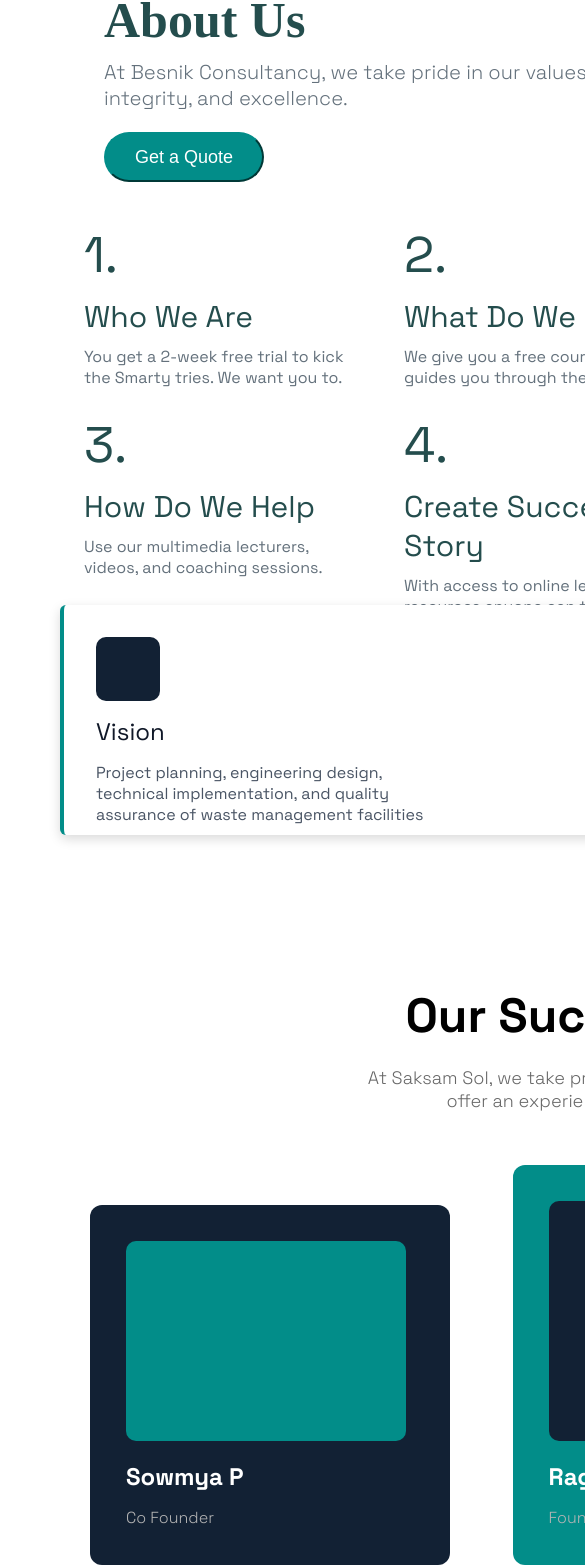
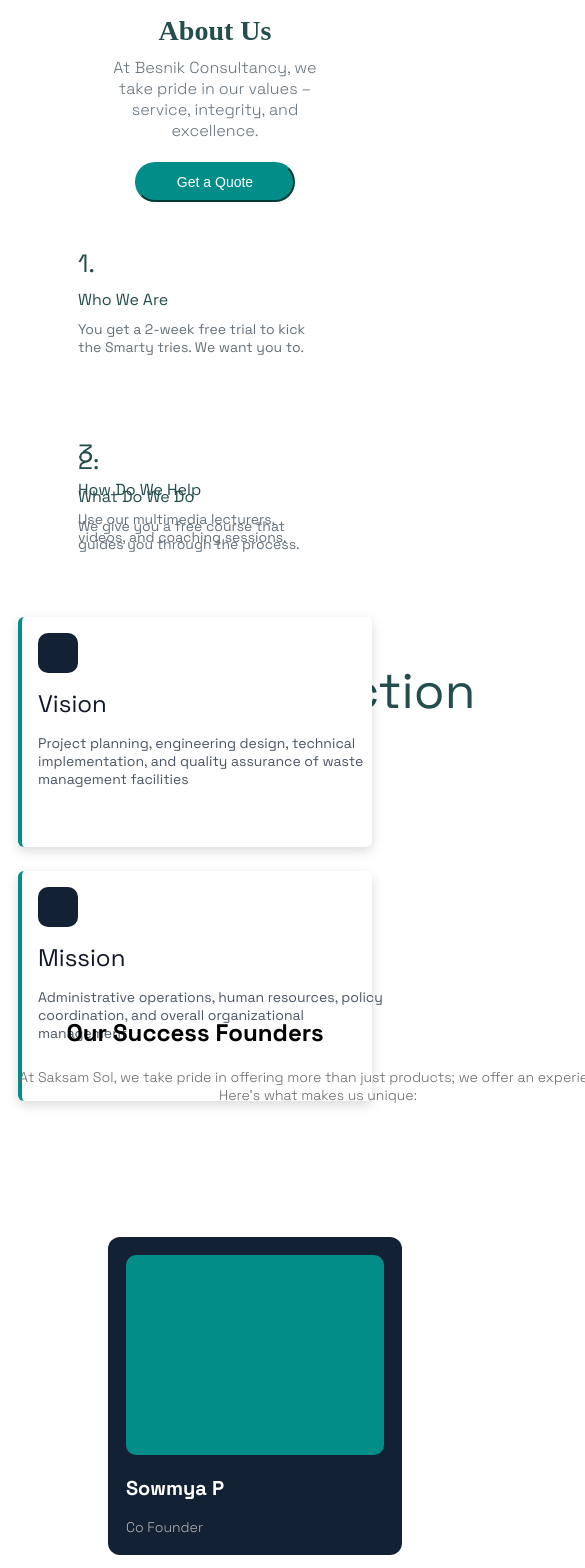
Before and after one commit to sandeeptridizi/saksam-sol, a React (Vite) app: page /about-us in a window 390 px wide. Shown: the part 155-1723 px from the top of the page, 585 px wide, since content can reach past the window. Built offline with nearby package versions, Linux system fonts and the light colour scheme; a web font is replaced by a local one.

Commit message:
made changes in about page

```diff
--- a/src/components/Footer/Footer.css
+++ b/src/components/Footer/Footer.css
@@ -198,6 +198,7 @@
     width: 100%;
     display: flex;
     flex-direction: column;
+    overflow: hidden;
   }
 
   .footer-section-one-container {
--- a/src/components/Navbar/Navbar.jsx
+++ b/src/components/Navbar/Navbar.jsx
@@ -58,19 +58,19 @@
       </div>
       {isHamburgerOpen && (
         <ul className='nav-mobile-links-container'>
-          <NavLink to='/'>
+          <NavLink to='/' onClick={() => setIsHamburgerOpen(false)}>
             <li>Home</li>
           </NavLink>
-          <NavLink to='about-us'>
+          <NavLink to='about-us' onClick={() => setIsHamburgerOpen(false)}>
             <li>About Us</li>
           </NavLink>
-          <NavLink to='services'>
+          <NavLink to='services' onClick={() => setIsHamburgerOpen(false)}>
             <li className='services-link'>Services</li>
           </NavLink>
-          <NavLink to='careers'>
+          <NavLink to='careers' onClick={() => setIsHamburgerOpen(false)}>
             <li>Careers</li>
           </NavLink>
-          <NavLink to='contact-us'>
+          <NavLink to='contact-us' onClick={() => setIsHamburgerOpen(false)}>
             <li className='contact-link'>Contact Us</li>
           </NavLink>
         </ul>
--- a/src/pages/AboutPage/AboutPage.css
+++ b/src/pages/AboutPage/AboutPage.css
@@ -1,65 +1,63 @@
-.abouthero{
+.abouthero {
   height: 650px;
   width: auto;
   background-color: #ffffff;
   display: flex;
   justify-content: space-between;
-    padding: 0 24px 0 24px ;
+  padding: 0 24px 0 24px;
 }
 
-.abouthighlights{
+.abouthighlights {
   height: 600px;
   width: 700px;
   padding: 40px;
 }
 
-.aboutmedia{
+.aboutmedia {
   height: 600px;
   width: 600px;
   padding: 100px;
-    color: #244D4D;
+  color: #244d4d;
   font-size: 50px;
 }
 
-.aboutinfo{
+.aboutinfo {
   height: 180px;
   text-align: left;
   list-style: none;
 }
 
-.aboutheading{
+.aboutheading {
   font-size: 50px;
-    color: #244D4D;
+  color: #244d4d;
   font-family: 'Noto Serif JP';
   font-weight: bold;
   margin-bottom: 10px;
 }
 
-.aboutdesc{
+.aboutdesc {
   font-size: 20px;
-    color: #64717C;
+  color: #64717c;
   font-weight: lighter;
-
 }
 
-.aboutbutton{
-    background-color: #028D89;
+.aboutbutton {
+  background-color: #028d89;
   height: 50px;
   width: 160px;
   border-radius: 30px;
-    border-color: #028D89;
+  border-color: #028d89;
   color: #ffffff;
   font-size: 18px;
 }
 
-.aboutrow{
+.aboutrow {
   height: 190px;
   width: 650px;
   display: flex;
-
 }
 
-.abouthighlight{
+.abouthighlight {
   height: 190px;
   width: 320px;
   text-align: left;
@@ -67,43 +65,43 @@
   padding: 20px;
 }
 
-.highlightnum{
+.highlightnum {
   font-size: 50px;
-    color: #244D4D;
+  color: #244d4d;
   margin-bottom: 10px;
 }
 
-.highlightheading{
+.highlightheading {
   font-size: 30px;
-    color: #244D4D;
+  color: #244d4d;
   margin-bottom: 10px;
 }
 
-.highlightdesc{
+.highlightdesc {
   font-size: 16px;
-    color: #64717C;
+  color: #64717c;
 }
 
-.visionmission{
+.visionmission {
   height: 400px;
   width: auto;
   display: flex;
 }
 
-.vision{
+.vision {
   list-style: none;
   width: 575px;
   height: 230px;
   margin-left: 60px;
   margin-top: 20px;
-    border-left: 4px solid #028D89;
+  border-left: 4px solid #028d89;
   background: #ffffff;
   padding: 32px;
   border-radius: 6px;
   box-shadow: 0 4px 12px rgba(0, 0, 0, 0.15);
 }
 
-.visionicon{
+.visionicon {
   background-color: #122134;
   border-radius: 10px;
   border-color: #122134;
@@ -112,30 +110,30 @@
   margin-bottom: 15px;
 }
 
-.visionheading{
+.visionheading {
   font-size: 24px;
   color: #101828;
   margin-bottom: 15px;
 }
 
-.visiondesc{
+.visiondesc {
   font-size: 16px;
-    color: #4A5565;
+  color: #4a5565;
   width: 345px;
 }
 
-.founders{
+.founders {
   height: 740px;
   width: 1325px;
 }
 
-.foundersheading{
+.foundersheading {
   height: 150px;
   width: auto;
   text-align: center;
 }
 
-.foundershead{
+.foundershead {
   font-size: 48px;
   color: #000000;
   font-weight: bold;
@@ -143,7 +141,7 @@
   margin-bottom: 20px;
 }
 
-.foundersdesc{
+.foundersdesc {
   font-size: 18px;
   color: #676767;
   font-weight: lighter;
@@ -151,7 +149,7 @@
   display: inline-block;
 }
 
-.foundersbrief{
+.foundersbrief {
   height: 265px;
   width: auto;
   display: flex;
@@ -159,7 +157,7 @@
   padding: 30px;
 }
 
-.founder1{
+.founder1 {
   height: 360px;
   width: 360px;
   background-color: #122134;
@@ -170,16 +168,16 @@
   padding: 36px;
 }
 
-.founderimage1{
+.founderimage1 {
   height: 200px;
   width: 280px;
-    background-color: #028D89;
+  background-color: #028d89;
   border-radius: 10px;
   display: inline-block;
   margin-bottom: 15px;
 }
 
-.foundername{
+.foundername {
   font-size: 24px;
   color: #ffffff;
   font-weight: bold;
@@ -187,23 +185,23 @@
   margin-bottom: 15px;
 }
 
-.foundertitle{
+.foundertitle {
   font-size: 16px;
-    color: #B5B5B5;
+  color: #b5b5b5;
   font-weight: lighter;
 }
 
-.founder2{
+.founder2 {
   height: 400px;
   width: 360px;
-    background-color: #028D89;
+  background-color: #028d89;
   border-radius: 12px;
-    border-color: #028D89;
+  border-color: #028d89;
   margin-left: 60px;
   padding: 36px;
 }
 
-.founderimage2{
+.founderimage2 {
   height: 240px;
   width: 280px;
   background-color: #122134;
@@ -211,3 +209,162 @@
   display: inline-block;
   margin-bottom: 15px;
 }
+
+@media screen and (max-width: 600px) {
+  .abouthero {
+    width: 100%;
+    padding: 24px 18px;
+    flex-direction: column;
+  }
+
+  .abouthighlights {
+    width: 100%;
+  }
+
+  .aboutmedia {
+    width: 100%;
+  }
+
+  .aboutinfo {
+    width: 100%;
+    text-align: center;
+  }
+
+  .aboutheading {
+    font-size: 28px;
+    margin-bottom: 10px;
+  }
+
+  .aboutdesc {
+    width: 100%;
+    font-size: 16px;
+  }
+
+  .aboutbutton {
+    background-color: #028d89;
+    height: 40px;
+    width: 160px;
+    border-radius: 30px;
+    border-color: #028d89;
+    color: #ffffff;
+    font-size: 14px;
+  }
+
+  .aboutrow {
+    width: 100%;
+    display: flex;
+    flex-direction: column;
+    gap: 16px;
+  }
+
+  .abouthighlight {
+    width: 100%;
+  }
+
+  .highlightnum {
+    font-size: 25px;
+  }
+
+  .highlightheading {
+    font-size: 16px;
+  }
+
+  .highlightdesc {
+    font-size: 14px;
+    color: #64717c;
+  }
+
+  .visionmission {
+    width: 100%;
+    display: flex;
+    flex-direction: column;
+    gap: 24px;
+    padding: 32px 18px;
+  }
+
+  .vision {
+    width: 100%;
+    margin: auto;
+    padding: 16px;
+  }
+
+  .visionicon {
+    height: 40px;
+    width: 40px;
+  }
+
+  .visionheading {
+    font-size: 24px;
+    color: #101828;
+    margin-bottom: 15px;
+  }
+
+  .visiondesc {
+    font-size: 14px;
+    color: #4a5565;
+    width: 345px;
+  }
+
+  .founders {
+    width: 100%;
+    padding: 32px 18px;
+  }
+
+  .foundersheading {
+    width: 100%;
+    text-align: center;
+  }
+
+  .foundershead {
+    font-size: 24px;
+    color: #000000;
+    font-weight: bold;
+    display: inline-block;
+    margin-bottom: 20px;
+  }
+
+  .foundersdesc {
+    font-size: 14px;
+    text-align: center;
+  }
+
+  .foundersbrief {
+    width: 100%;
+    display: flex;
+    flex-direction: column;
+    gap: 24px;
+  }
+
+  .founder1 {
+    width: 100%;
+    padding: 18px;
+  }
+
+  .founderimage1 {
+    height: 200px;
+    width: 100%;
+  }
+
+  .foundername {
+    font-size: 20px;
+    color: #ffffff;
+    font-weight: bold;
+    display: inline-block;
+    margin-bottom: 15px;
+  }
+
+  .foundertitle {
+    font-size: 14px;
+    color: #b5b5b5;
+    font-weight: lighter;
+  }
+
+  .founder2 {
+    width: 100%;
+    padding: 18px;
+  }
+
+  .founderimage2 {
+    width: 100%;
+  }
+}
--- a/src/pages/AboutPage/AboutPage.jsx
+++ b/src/pages/AboutPage/AboutPage.jsx
@@ -102,4 +102,8 @@
   );
 };
 
+// psowmya543@gmail.com
+
+// tambulam@125
+
 export default AboutPage;
```
Lines whose indentation alone changed are shown as unchanged.
